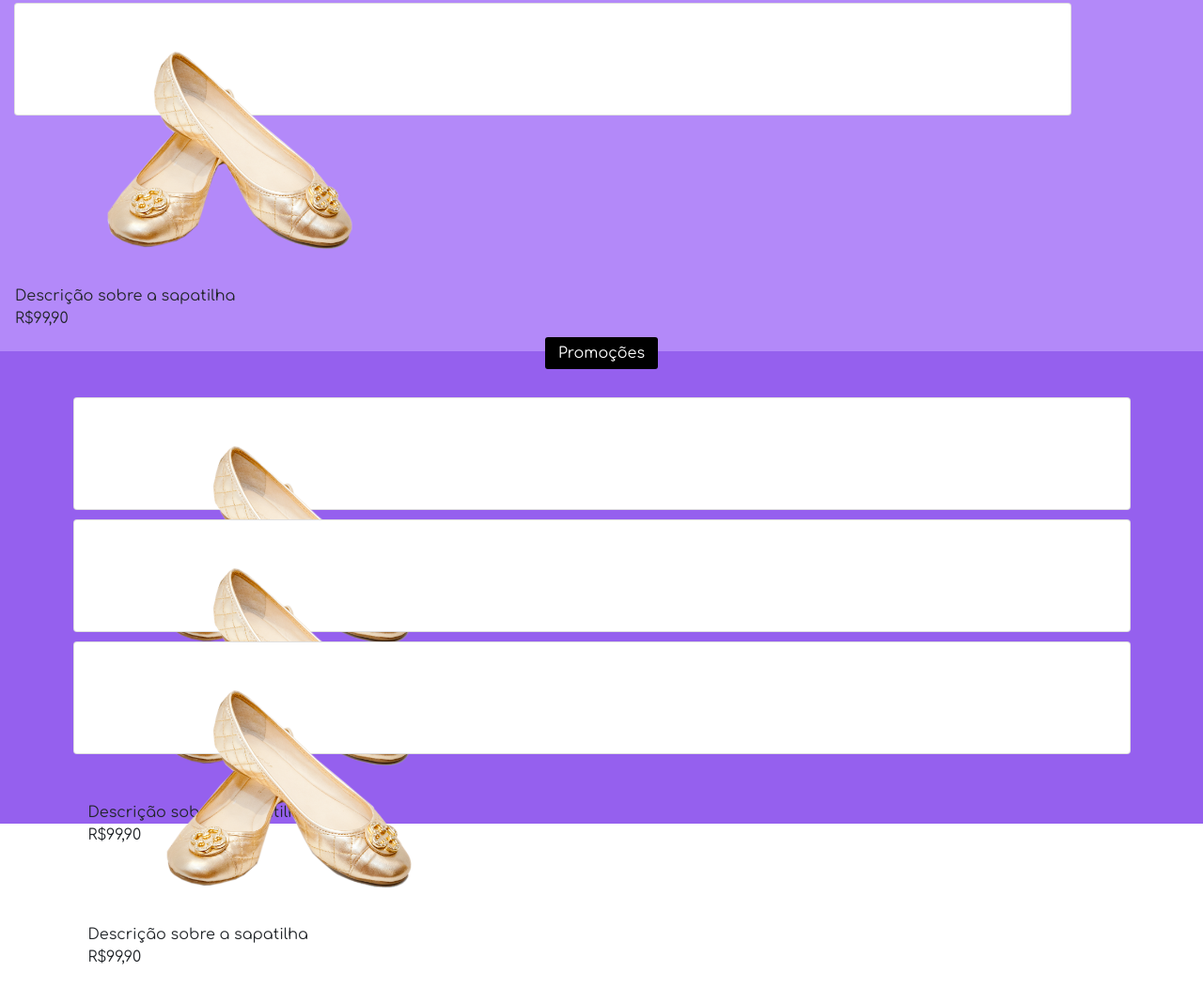
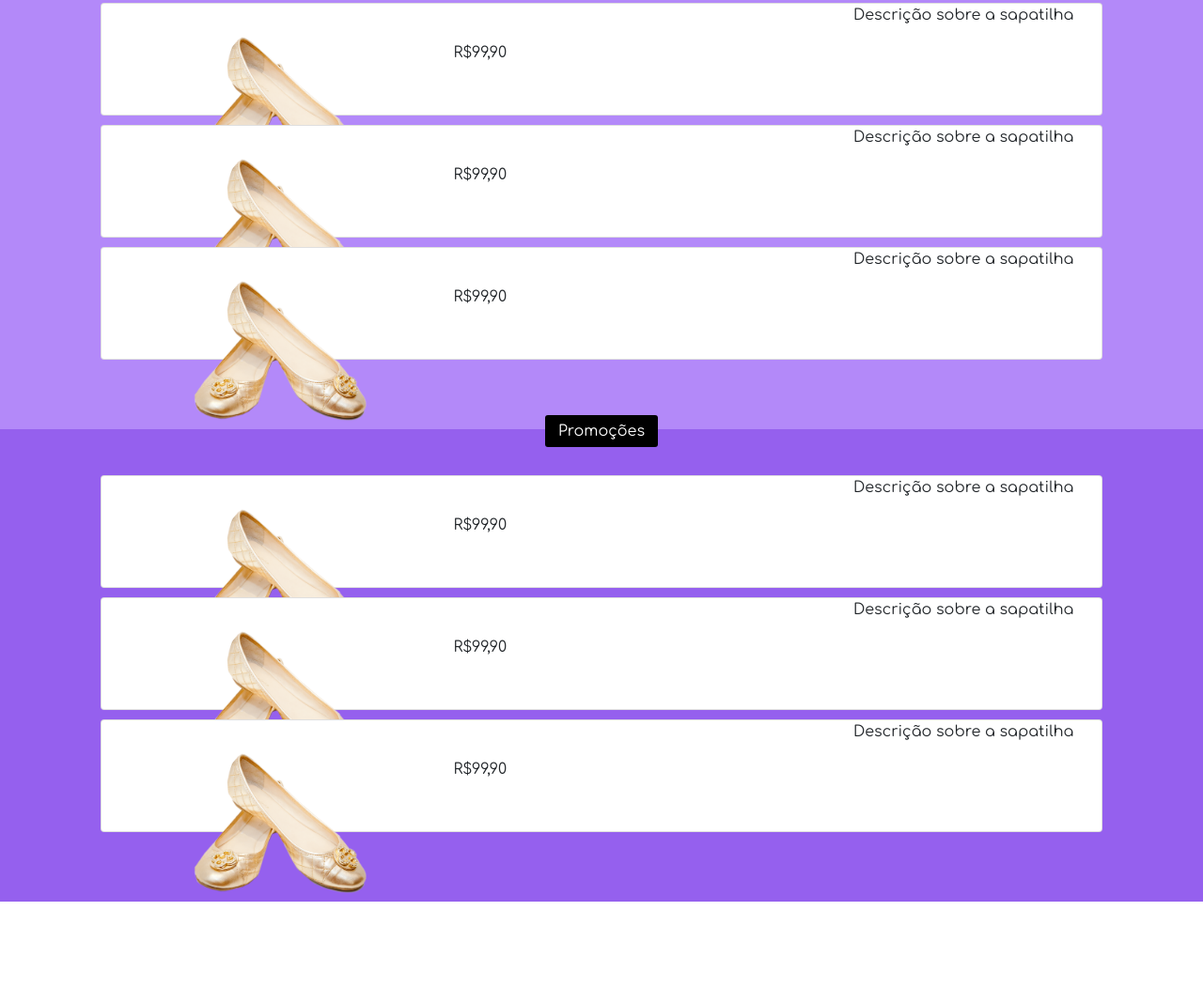
Before and after one commit to otaviogui/Loja-pe-de-moca, a website: page client/home.html in a window 1280 px wide. Shown: the part 428-1480 px from the top of the page at 94% size. After the commit the page ends 1405 px from the top, so only its background shows below. Drawn offline with nearby package versions, Linux system fonts and the light colour scheme; files whose address does not match are found by name.

Commit message:
Ajustando card do produto
Estou precisando de uma ajuda para ajusata o tamanho da imagem no tamanho sm

```diff
--- a/client/assets/css/estilo.css
+++ b/client/assets/css/estilo.css
@@ -114,16 +114,19 @@ i{
     margin-bottom:10px;
 }
 .card img{
-    width: 40%;
+    width: 100%;
     height: auto;
     border-radius:0 12px 12px 0 ;
     border:1px solid rgba(#fff, #fff, #fff, 0.3) ;
     justify-content: center;
-    align:left;
+}
+#desc-produto{
+    text-align: right;
+    justify-content: top;
+    white-space: pre ;
 
 }
-.card article{
-
+#preco-produto{
 
 }
 
--- a/client/home.html
+++ b/client/home.html
@@ -46,10 +46,38 @@
         <div class="row">
             <div id="novidades" class="box-fluid col-sm-12">
                 <div class="legenda-box-fluid">Novidades</div>
-                <div class="card d-sm-inline-flex" >
-                    <img src="assets/img/produtos/sapatilha.png" alt="Prduto-Sapatilha">
-                    <article title="descrição pré-via produto">Descrição sobre a sapatilha</article>
-                    <article title="preço do produto">R$99,90</article>
+                <div class="row">
+                    <div class="card col-sm-10 d-flex flex-row " >
+                        <div class="col-sm-4 offset-sm-0 ">
+                         <img src="assets/img/produtos/sapatilha.png" alt="Prduto-Sapatilha">
+                        </div>
+                      <div class="col-sm-8 ">
+                        <p id="desc-produto" title="descrição pré-via produto">Descrição sobre a sapatilha</p>
+                        <p id="preco-produto" title="preço do produto">R$99,90</p>
+                      </div>
+                    </div>
+                </div>
+                <div class="row">
+                    <div class="card col-sm-10 d-flex flex-row " >
+                        <div class="col-sm-4 offset-sm-0 ">
+                         <img src="assets/img/produtos/sapatilha.png" alt="Prduto-Sapatilha">
+                        </div>
+                      <div class="col-sm-8 ">
+                        <p id="desc-produto" title="descrição pré-via produto">Descrição sobre a sapatilha</p>
+                        <p id="preco-produto" title="preço do produto">R$99,90</p>
+                      </div>
+                    </div>
+                </div>
+                <div class="row">
+                    <div class="card col-sm-10 d-flex flex-row " >
+                        <div class="col-sm-4 offset-sm-0 ">
+                         <img src="assets/img/produtos/sapatilha.png" alt="Prduto-Sapatilha">
+                        </div>
+                      <div class="col-sm-8 ">
+                        <p id="desc-produto" title="descrição pré-via produto">Descrição sobre a sapatilha</p>
+                        <p id="preco-produto" title="preço do produto">R$99,90</p>
+                      </div>
+                    </div>
                 </div>
             </div>
         </div>
@@ -57,25 +85,37 @@
         <div class="row">
             <div id="promocoes" class="box-fluid col-sm-12">
                 <div class="legenda-box-fluid">Promoções</div>
-                <div class="card d-flex" >
-                    <img src="assets/img/produtos/sapatilha.png" alt="Prduto-Sapatilha">
-                    <div class="col-sm-7">
-                        <article title="descrição pré-via produto">Descrição sobre a sapatilha</article>
-                        <article title="preço do produto">R$99,90</article>
+                <div class="row">
+                    <div class="card col-sm-10 d-flex flex-row " >
+                        <div class="col-sm-4 offset-sm-0 ">
+                         <img src="assets/img/produtos/sapatilha.png" alt="Prduto-Sapatilha">
+                        </div>
+                      <div class="col-sm-8 ">
+                        <p id="desc-produto" title="descrição pré-via produto">Descrição sobre a sapatilha</p>
+                        <p id="preco-produto" title="preço do produto">R$99,90</p>
+                      </div>
                     </div>
                 </div>
-                <div class="card d-flex" >
-                    <img src="assets/img/produtos/sapatilha.png" alt="Prduto-Sapatilha">
-                    <div class="col-sm-7">
-                        <article title="descrição pré-via produto">Descrição sobre a sapatilha</article>
-                        <article title="preço do produto">R$99,90</article>
+                <div class="row">
+                    <div class="card col-sm-10 d-flex flex-row " >
+                        <div class="col-sm-4 offset-sm-0 ">
+                         <img src="assets/img/produtos/sapatilha.png" alt="Prduto-Sapatilha">
+                        </div>
+                      <div class="col-sm-8 ">
+                        <p id="desc-produto" title="descrição pré-via produto">Descrição sobre a sapatilha</p>
+                        <p id="preco-produto" title="preço do produto">R$99,90</p>
+                      </div>
                     </div>
                 </div>
-                <div class="card d-flex" >
-                    <img src="assets/img/produtos/sapatilha.png" alt="Prduto-Sapatilha">
-                    <div class="col-sm-7">
-                        <article title="descrição pré-via produto">Descrição sobre a sapatilha</article>
-                        <article title="preço do produto">R$99,90</article>
+                <div class="row">
+                    <div class="card col-sm-10 d-flex flex-row " >
+                        <div class="col-sm-4 offset-sm-0 ">
+                         <img src="assets/img/produtos/sapatilha.png" alt="Prduto-Sapatilha">
+                        </div>
+                      <div class="col-sm-8 ">
+                        <p id="desc-produto" title="descrição pré-via produto">Descrição sobre a sapatilha</p>
+                        <p id="preco-produto" title="preço do produto">R$99,90</p>
+                      </div>
                     </div>
                 </div>
             </div>
```
